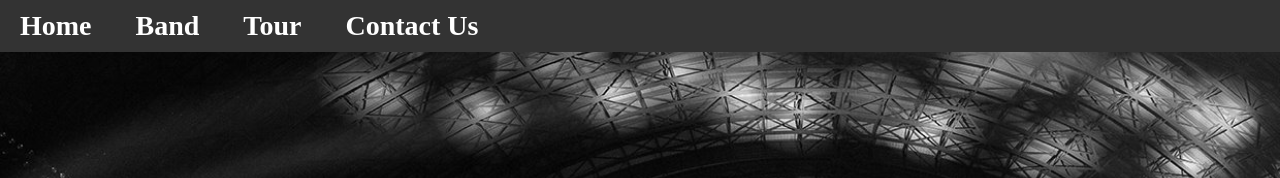
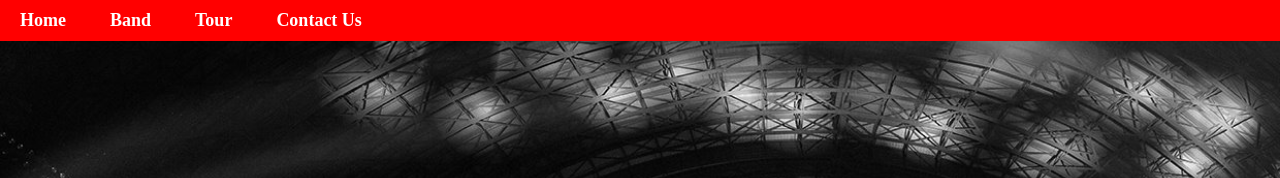
Before and after one commit to courtneyehancock/assignment6-hancock-courtney, a plain HTML site: page index.html in a window 1280 px wide. Shown: the top 178 px of the page. Drawn offline with nearby package versions, Linux system fonts and the light colour scheme.

Commit message:
changed header background, link font size and added linked in

```diff
--- a/index.html
+++ b/index.html
@@ -178,6 +178,9 @@
         <a href="https://www.facebook.com/foofighters/" target="_blank"><img src="images/facebook.png" alt="facebook" title="facebook" /></a>
 
         <a href="https://www.instagram.com/foofighters/?hl=en" target="_blank"><img src="images/ig.png" alt="instagram" title="instagram" /></a>
+
+				<a href="https://www.linkedin.com/groups/4269878/" target="_blank"><img src="images/linkedin.png" alt="linked in" title="linked in" /></a>
+
       </div>
     </footer>
 	</body>
--- a/style/style.css
+++ b/style/style.css
@@ -27,7 +27,7 @@ p {
 *=========================================*/
 
 header {
-  background: #333;
+  background: #ff0000;
   position: fixed;
   left: 0;
   right: 0;
@@ -42,7 +42,7 @@ header nav a {
   color: white;
   text-decoration: none;
   font-weight: bold;
-  font-size: 28px;
+  font-size: 18px;
   margin: 0 20px;
 }
 
```
Also changed, not shown: images/linkedin.png (added).
